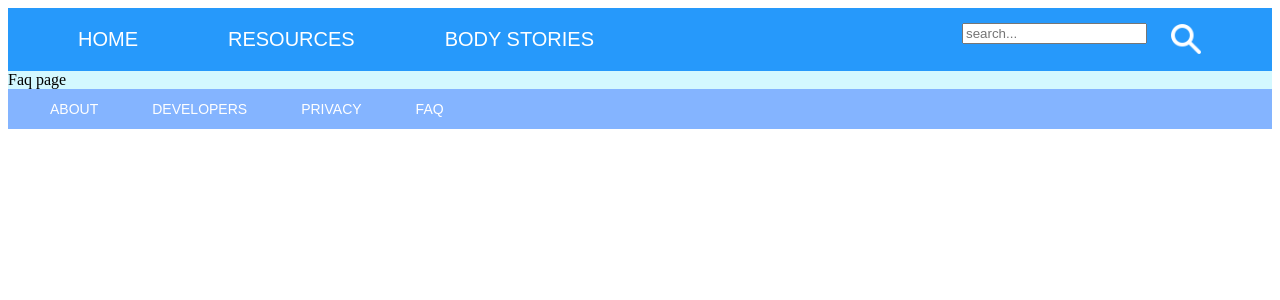
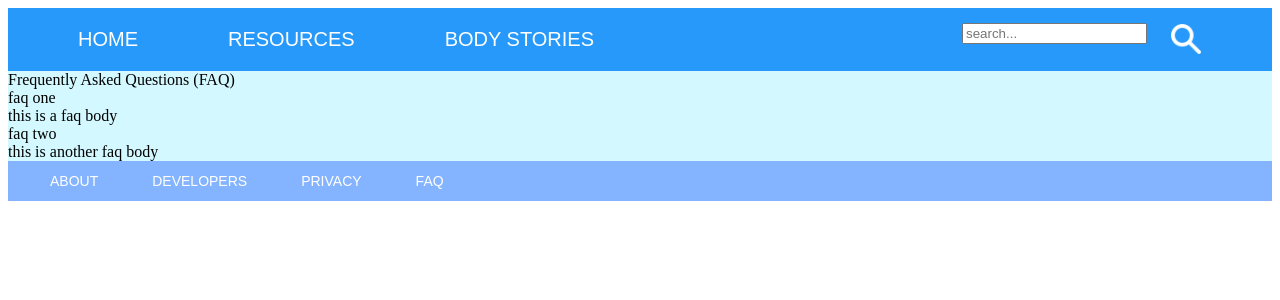
Before and after one commit to gambhirbk/rainbow-care, a React (Create React App) app: page /faq in a window 1280 px wide. Shown: the top 300 px of the page. Built offline with nearby package versions, Linux system fonts and the light colour scheme.

Commit message:
faq template

```diff
--- a/src/App.js
+++ b/src/App.js
@@ -2,14 +2,14 @@ import React, { Component } from "react";
 import ResourcesMain from "./components/resources-main/ResourcesMain";
 import ResourcesCategories from "./components/resources-categories/ResourcesCategories";
 import ResourcePage from "./components/resources-categories/resource-page/ResourcePage";
-import Error from "./components/Error"
+import Error from "./components/Error";
 import Header from "./components/header/Header";
 import Footer from "./components/footer/Footer";
 import styles from "./components/TemplateStyles";
-import Faq from "./components/faq/Faq"
+import Faq from "./components/faq/Faq";
 import { Route, Switch } from "react-router-dom";
-import { links, mockData } from "./components/data/data";
-import BodyBlog from "./components/body-blog/BodyBlog"
+import { links, mockData, faqData } from "./components/data/data";
+import BodyBlog from "./components/body-blog/BodyBlog";
 
 class App extends Component {
   render() {
@@ -36,7 +36,7 @@ class App extends Component {
               <BodyBlog />
             </Route>
             <Route path="/faq" exact>
-              <Faq />
+              <Faq data={faqData} />
             </Route>
             <Route path="/" exact>
               {/* our home page will go here! */}
--- a/src/components/data/data.js
+++ b/src/components/data/data.js
@@ -14,5 +14,20 @@ export const mockData = {
   body:
     "This data is located in ./data/data.js. It can be modified, or a different data object can be passed in. Check it out! I'm open to suggestions if anyone wants to comment on how this page is laid out.",
   image: "./img/stock.jpg",
-  citations: ["https://www.google.com/", "https://www.google.com/", "https://www.google.com/"],
+  citations: [
+    "https://www.google.com/",
+    "https://www.google.com/",
+    "https://www.google.com/",
+  ],
 };
+
+export const faqData = [
+  {
+    title: "faq one",
+    body: "this is a faq body",
+  },
+  {
+    title: "faq two",
+    body: "this is another faq body",
+  },
+];
--- a/src/components/faq/Faq.js
+++ b/src/components/faq/Faq.js
@@ -1,14 +1,23 @@
 import React, { Component } from "react";
-import { withRouter } from "react-router-dom";
+import styles from "./FaqStyles";
 
 class Faq extends Component {
+
   render() {
     return (
       <div>
-          Faq page
+        <div style={styles.header}>Frequently Asked Questions (FAQ)</div>
+        <div>
+          {this.props.data.map((item, i) => (
+            <div key={i}>
+              <div style={styles.faqHeader}>{item.title}</div>
+              <div style={styles.faqBody}>{item.body}</div>
+            </div>
+          ))}
+        </div>
       </div>
     );
   }
 }
 
-export default withRouter(Faq);
+export default Faq;
--- a/src/components/faq/FaqStyles.js
+++ b/src/components/faq/FaqStyles.js
@@ -0,0 +1,6 @@
+const styles = {
+  header: {},
+  faqHeader: {},
+  faqBody: {},
+};
+export default styles;
```
